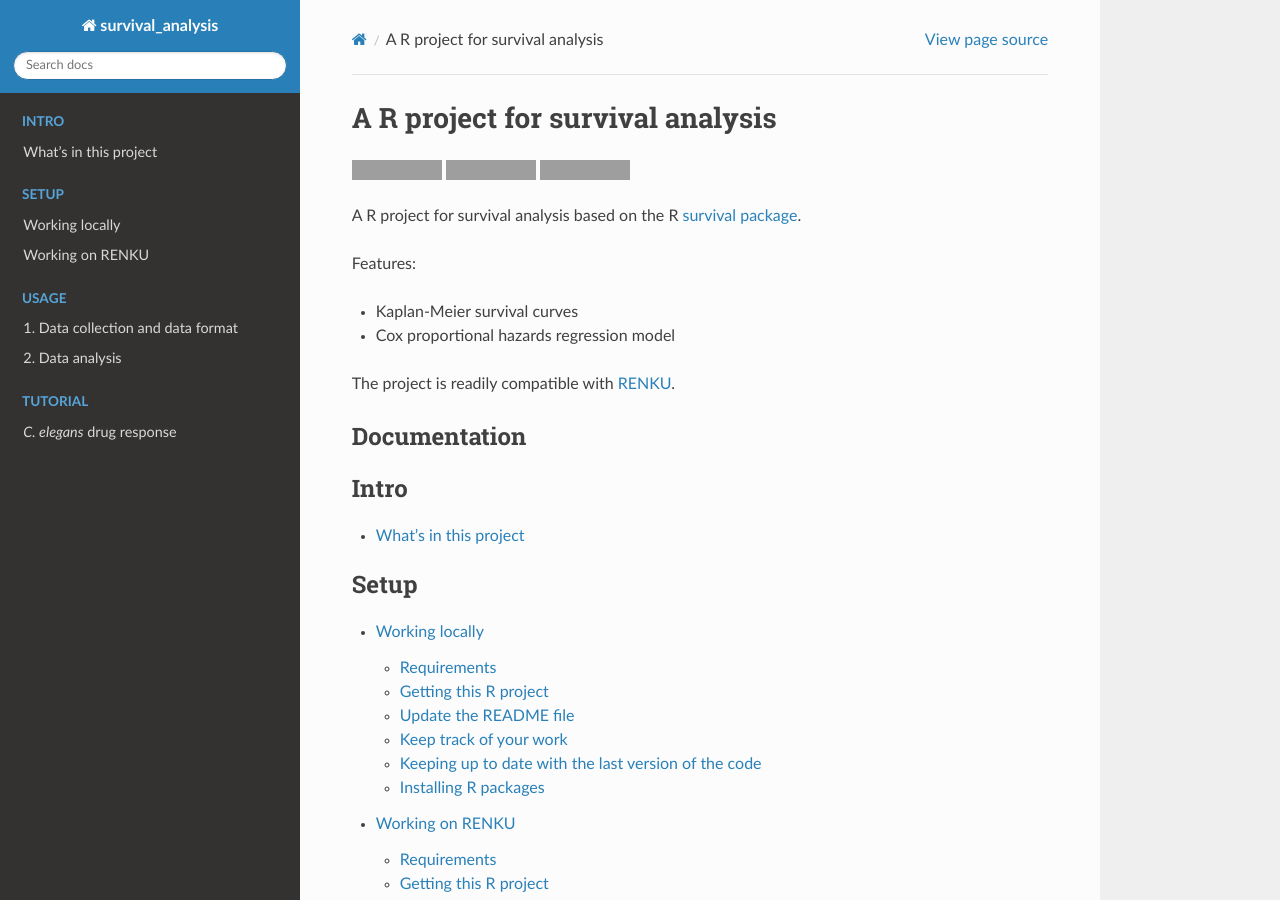
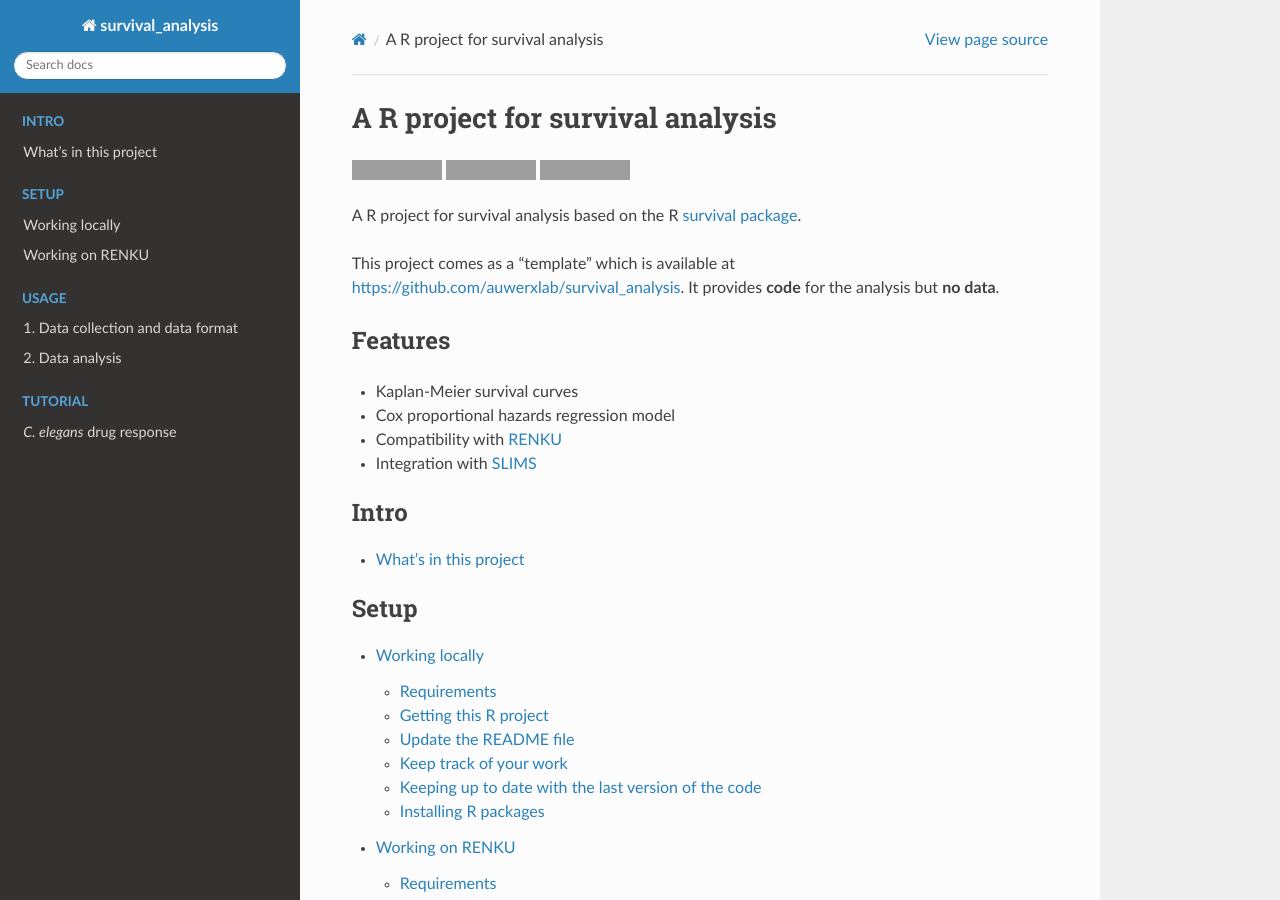
Before and after one commit to auwerxlab/survival_analysis, a Sphinx documentation site: the page built from docs/index.rst, in a window 1280 px wide and 900 px high. Built offline with Sphinx 7.4.7 and the Read the Docs theme 2.0.0, drawn with Linux system fonts in a browser that asks for light colours; grey boxes are pictures that could not be loaded.

Commit message:
updated docs

```diff
--- a/README.rst
+++ b/README.rst
@@ -18,11 +18,13 @@ This project comes as a "template" which is available at https://github.com/auwe
 It provides **code** for the analysis but **no data**.
 Read the `documentation <https://survival-analysis.readthedocs.io/en/latest/>`_ to get started.
 
-Features:
----------
+Features
+--------
 
 - Kaplan-Meier survival curves
 - Cox proportional hazards regression model
+- Compatibility with `RENKU <https://renkulab.io/>`_
+- Integration with `SLIMS <https://www.genohm.com/>`_
 
 Authors
 =======
--- a/docs/index.rst
+++ b/docs/index.rst
@@ -14,15 +14,16 @@ A R project for survival analysis
 
 A R project for survival analysis based on the R `survival package <https://cran.r-project.org/web/packages/survival/index.html>`_.
 
-Features:
+This project comes as a "template" which is available at https://github.com/auwerxlab/survival_analysis.
+It provides **code** for the analysis but **no data**.
+
+Features
+--------
 
 - Kaplan-Meier survival curves
 - Cox proportional hazards regression model
-
-The project is readily compatible with `RENKU <https://renkulab.io/>`_.
-
-Documentation
-=============
+- Compatibility with `RENKU <https://renkulab.io/>`_
+- Integration with `SLIMS <https://www.genohm.com/>`_
 
 .. toctree::
     :caption: Intro
```
